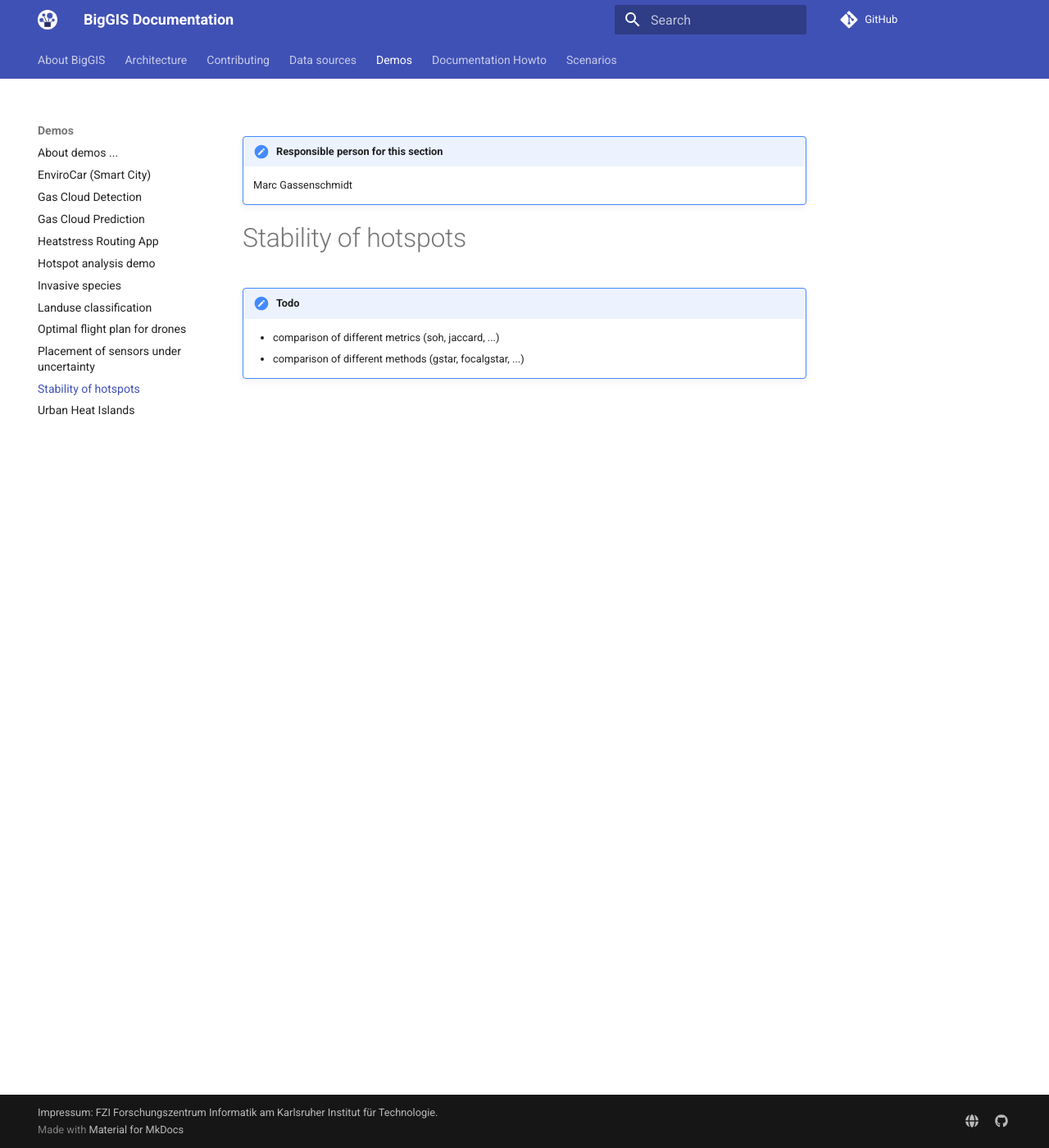
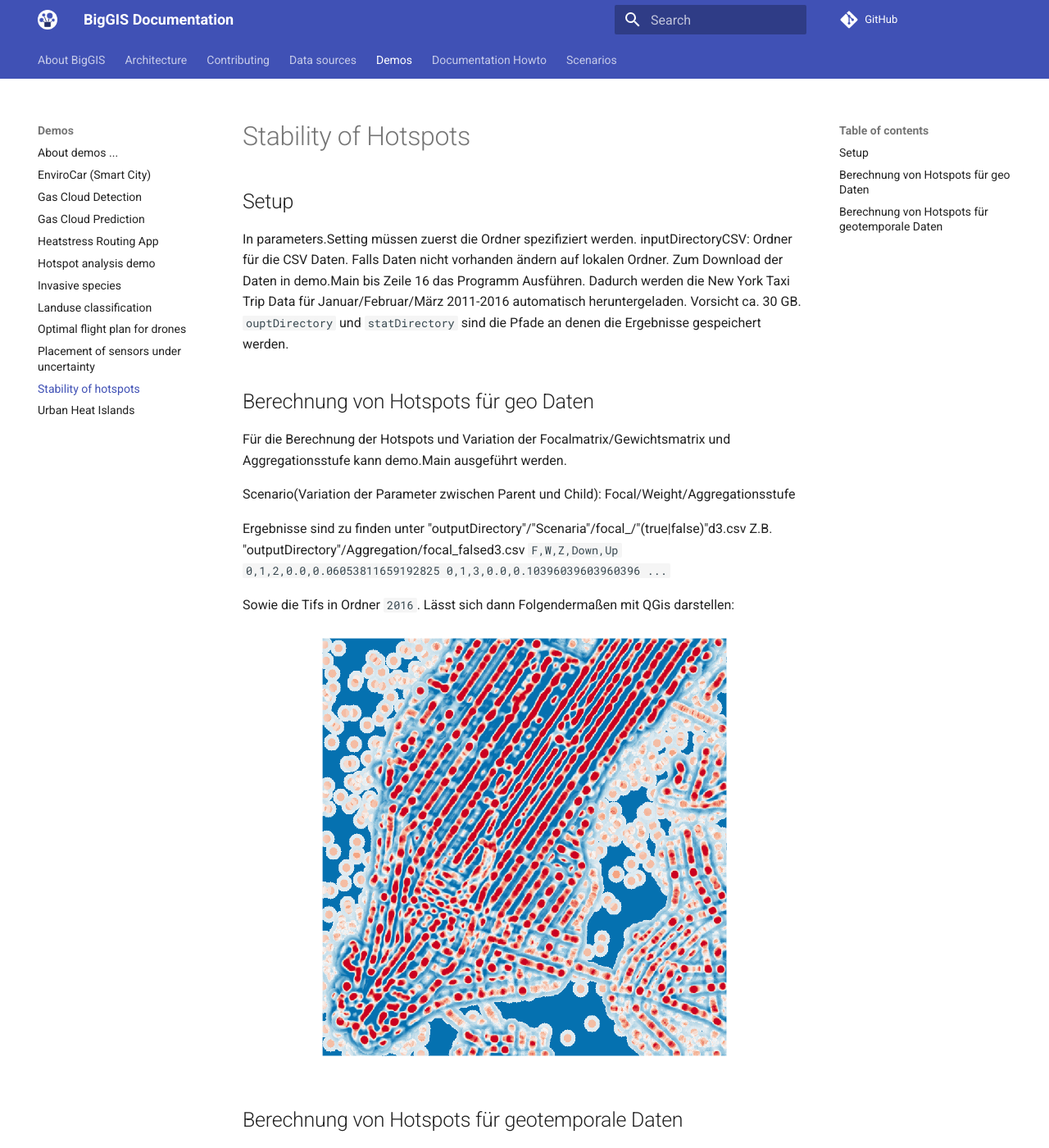
Before and after one commit to biggis-project/biggis-docs, an MkDocs documentation site: the page built from docs/demos/Stability_of_hotspots.md, in a window 1280 px wide and 1400 px high. Shown: the whole window at 82% size. Built offline with MkDocs 1.6.1 and Material for MkDocs 9.7.7, drawn with Linux system fonts in a browser that asks for light colours; nearby versions of some CDN libraries; a script that is not in the unit is left out; comment, search, counter and statistics services are not loaded; old or Windows-style settings are respelled for this version of MkDocs; some of the changed text lies outside the part shown.

Commit message:
Added Documentation for Master Thesis of MarcGassenschmidt, regarding Stability of Hotspots. Calcualtion for Geo and Geotemporal G* and Focal G*

```diff
--- a/docs/demos/Stability_of_hotspots.md
+++ b/docs/demos/Stability_of_hotspots.md
@@ -1,8 +1,60 @@
-!!! note "Responsible person for this section"
-    Marc Gassenschmidt
+# Stability of Hotspots
 
-# Stability of hotspots
+## Setup
 
-!!! TODO
-    - comparison of different metrics (soh, jaccard, ...)
-    - comparison of different methods (gstar, focalgstar, ...)
+In parameters.Setting müssen zuerst die Ordner spezifiziert werden.
+inputDirectoryCSV: Ordner für die CSV Daten. Falls Daten nicht vorhanden ändern auf lokalen Ordner.
+Zum Download der Daten in demo.Main bis Zeile 16 das Programm Ausführen.
+Dadurch werden die New York Taxi Trip Data für Januar/Februar/März 2011-2016 automatisch heruntergeladen.
+Vorsicht ca. 30 GB.
+`ouptDirectory` und `statDirectory` sind die Pfade an denen die Ergebnisse gespeichert werden.
+
+## Berechnung von Hotspots für geo Daten
+
+Für die Berechnung der Hotspots und Variation der Focalmatrix/Gewichtsmatrix und Aggregationsstufe kann demo.Main ausgeführt werden.
+
+Scenario(Variation der Parameter zwischen Parent und Child): Focal/Weight/Aggregationsstufe
+
+Ergebnisse sind zu finden unter "outputDirectory"/"Scenaria"/focal_/"(true|false)"d3.csv
+Z.B. "outputDirectory"/Aggregation/focal_falsed3.csv
+`F,W,Z,Down,Up
+0,1,2,0.0,0.06053811659192825
+0,1,3,0.0,0.10396039603960396
+...`
+
+Sowie die Tifs in Ordner `2016`.
+Lässt sich dann Folgendermaßen mit QGis darstellen:
+
+![Geo Example](Stability_of_hotspots/FocalGStarExampleSingelBand.png)
+## Berechnung von Hotspots für geotemporale Daten
+
+scripts.MetrikValidation kann ausgeführt werden um die Berechnung für den geotemporalen Raum durchzuführen. Hierbei werden für die Metriken `getisOrd.SoH#getMetrikResults` aufgerufen.
+Unter scripts.MetrikValidation#getScenarioSettings kann ein Array mit verschiedene Versuchseinstellungen angelegt werden.
+Dafür wird dann:
+
+- G* für 2016 berechnet
+- Metriken berechnet
+- G* für 2011-2015 und die Prozentuale Übereinstimmung
+
+- Focal G* für 2016 berechnet
+- Metriken berechnet
+- Focal G* für 2011-2015 und die Prozentuale Übereinstimmung
+
+Der Pfad der Ergebnisse der Metriken sind in der Methode `importExport.PathFormatter#getResultDirectoryAndName` definiert.
+
+Z.B. "ouptDirectory"/GIS_Daten/2016/1/Metrik/focal/a4_w5_wT1_f20_fT2result.txt
+
+`Metrik results are:
+SoH_Down,0.7549668874172185
+SoH_Up,0.04694835680751175
+neighbours,(1,0,1,0,1,0)
+jaccard,0.5352112676056338
+percentual,-1.0
+time_Down,0.45329470205147443
+time_Up,0.13020833333333334
+KL,0.9963685899429499
+...`
+
+Der Pfade der Tifs sind in der Methode `importExport.PathFormatter#getDirectoryAndName` definiert.
+Z.B. "ouptDirectory"/GIS_Daten/Mulitbandtrue/2016/3/GStar/focal/a3_w6_wT2_f16_fT3_z1
+![Geotemporal Example](Stability_of_hotspots/FocalGStarExampleMultiband.png)
--- a/mkdocs.yml
+++ b/mkdocs.yml
@@ -61,6 +61,7 @@ pages: # Generated using ./fix-mkdocs-pages.sh on Mon Nov 27 22:24:33 CET 2017
         - BigGIS Architecture Overview: ./architecture/index.md
         - Docker containers: ./architecture/Docker_Containers.md
         - BW Cloud: ./architecture/Infrastructure_on_bwCloud.md
+        - Stability of hotspots: ./architecture/Stability_of_hotspots.md
         - StreamPipes: ./architecture/StreamPipes.md
     - Contributing: ./contributing.md
     - Data sources:
```
Also changed, not shown: docs/architecture/Stability_of_hotspots.md (added, +27 -0 lines), docs/architecture/Stability_of_Hotspots/SoHFlowChartClassSelection.svg (added), docs/demos/Stability_of_hotspots/FocalGStarExampleMultiband.png (added), docs/demos/Stability_of_hotspots/FocalGStarExampleSingelBand.png (added).
